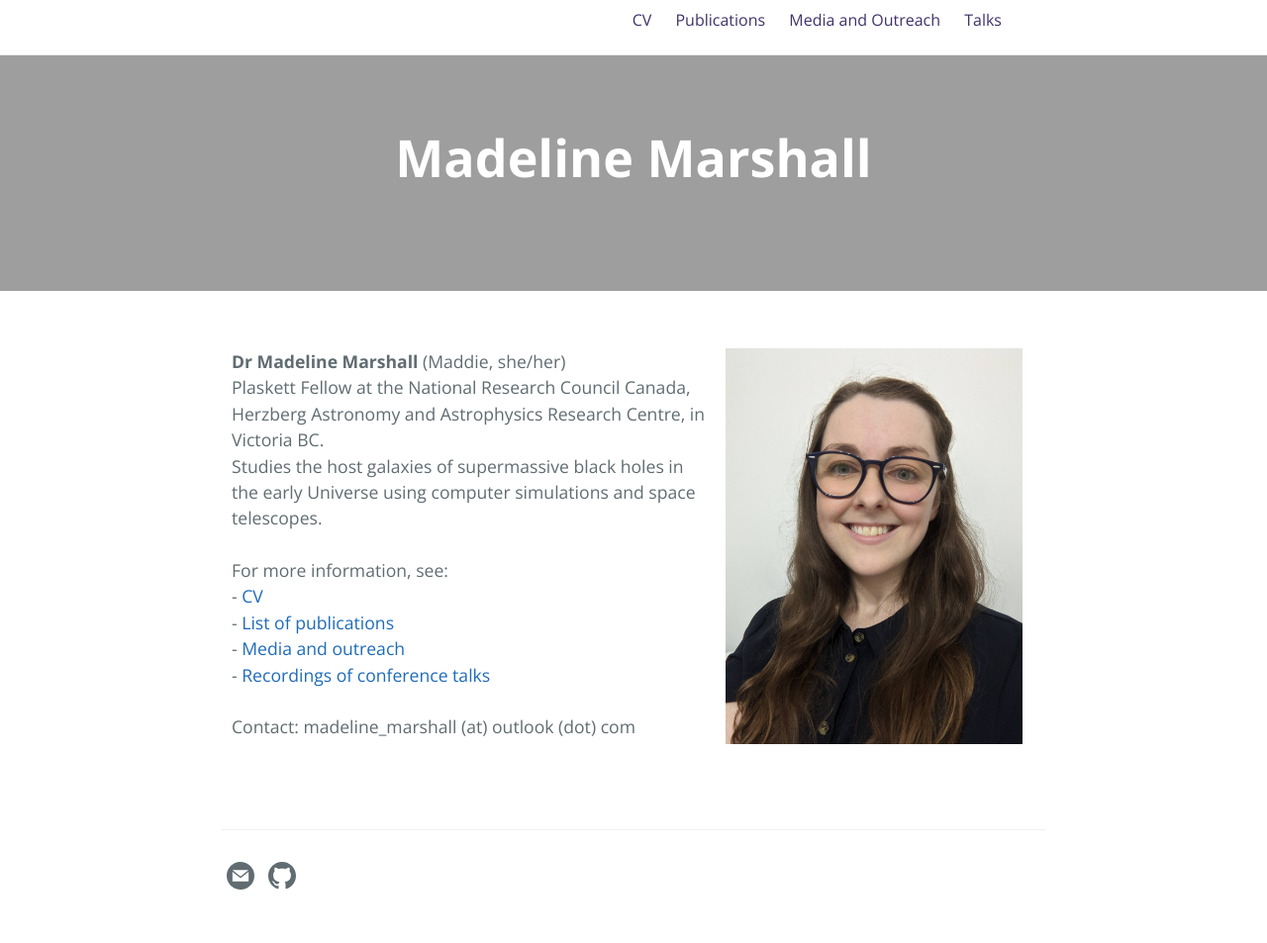
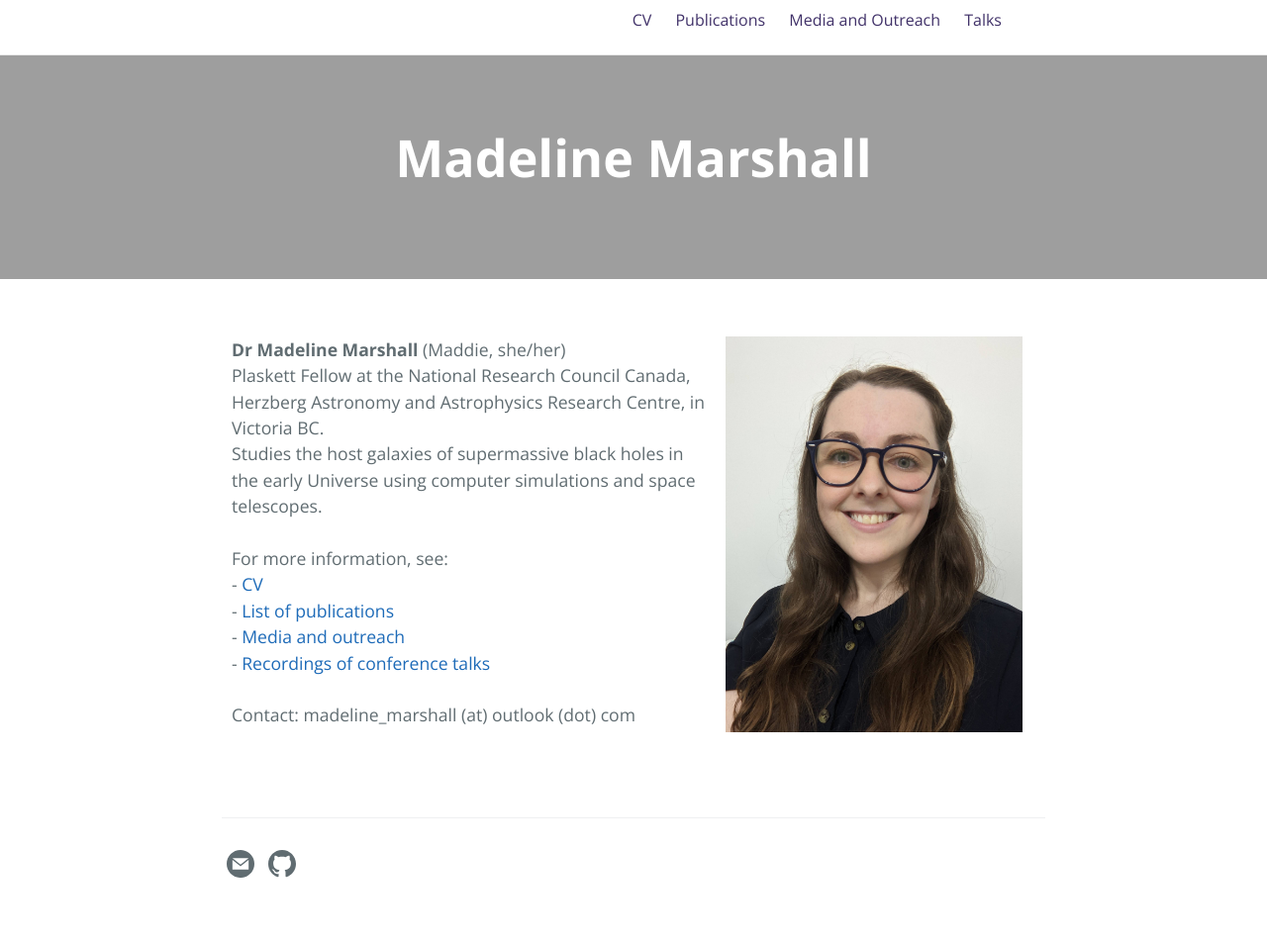
Before and after one commit to madelinemarshall/madelinemarshall.github.io, a Jekyll site: the page built from index.md, in a window 1280 px wide. Shown: the whole page at 99% size. Built offline with Jekyll 4.4.1, drawn with Linux system fonts in a browser that asks for light colours; the repository's description, which GitHub fills in, is left out.

Commit message:
Remove tagline

```diff
--- a/_sass/jekyll-theme-cayman-blog.scss
+++ b/_sass/jekyll-theme-cayman-blog.scss
@@ -159,23 +159,6 @@
   }
 }
 
-.project-tagline {
-  margin-bottom: 2rem;
-  font-weight: normal;
-  opacity: 0.7;
-
-  @include large {
-    font-size: 1.25rem;
-  }
-
-  @include medium {
-    font-size: 1.15rem;
-  }
-
-  @include small {
-    font-size: 1rem;
-  }
-}
 
 .project-date {
   margin-bottom: 0rem;
```
